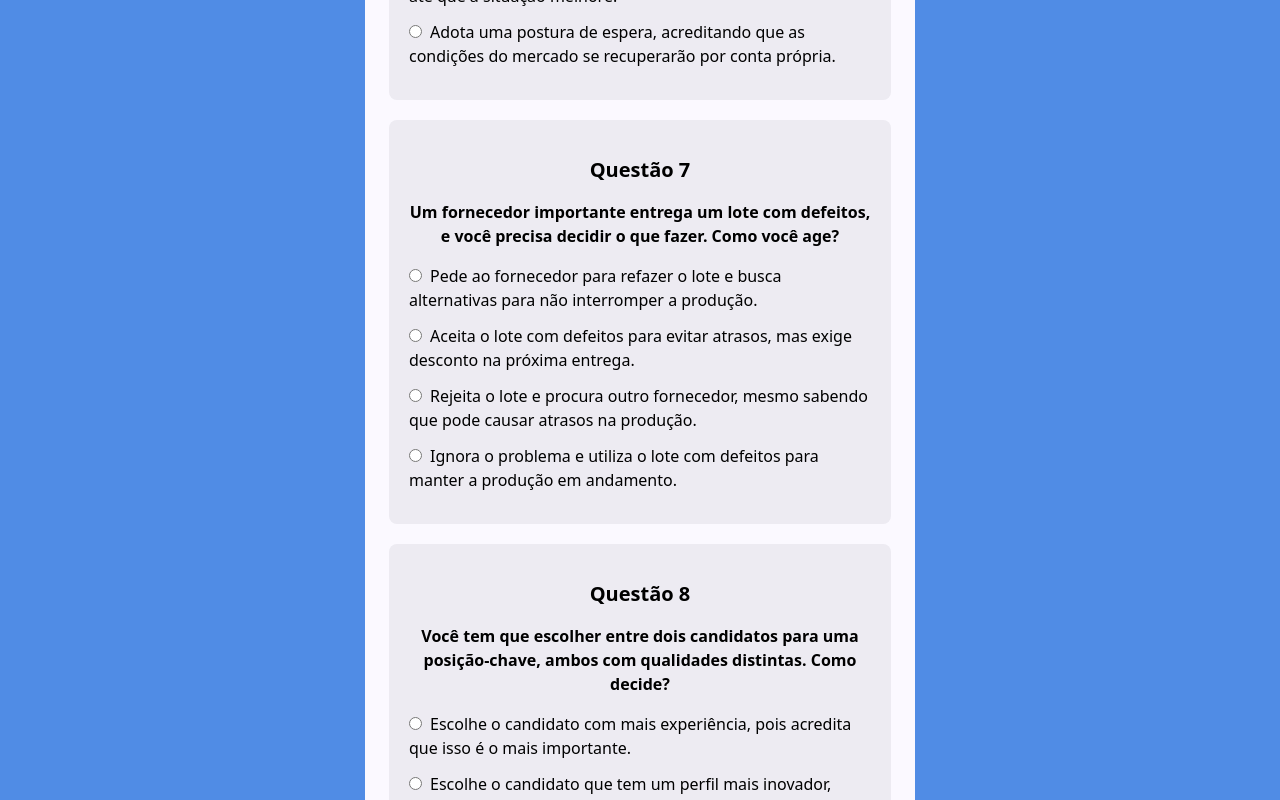
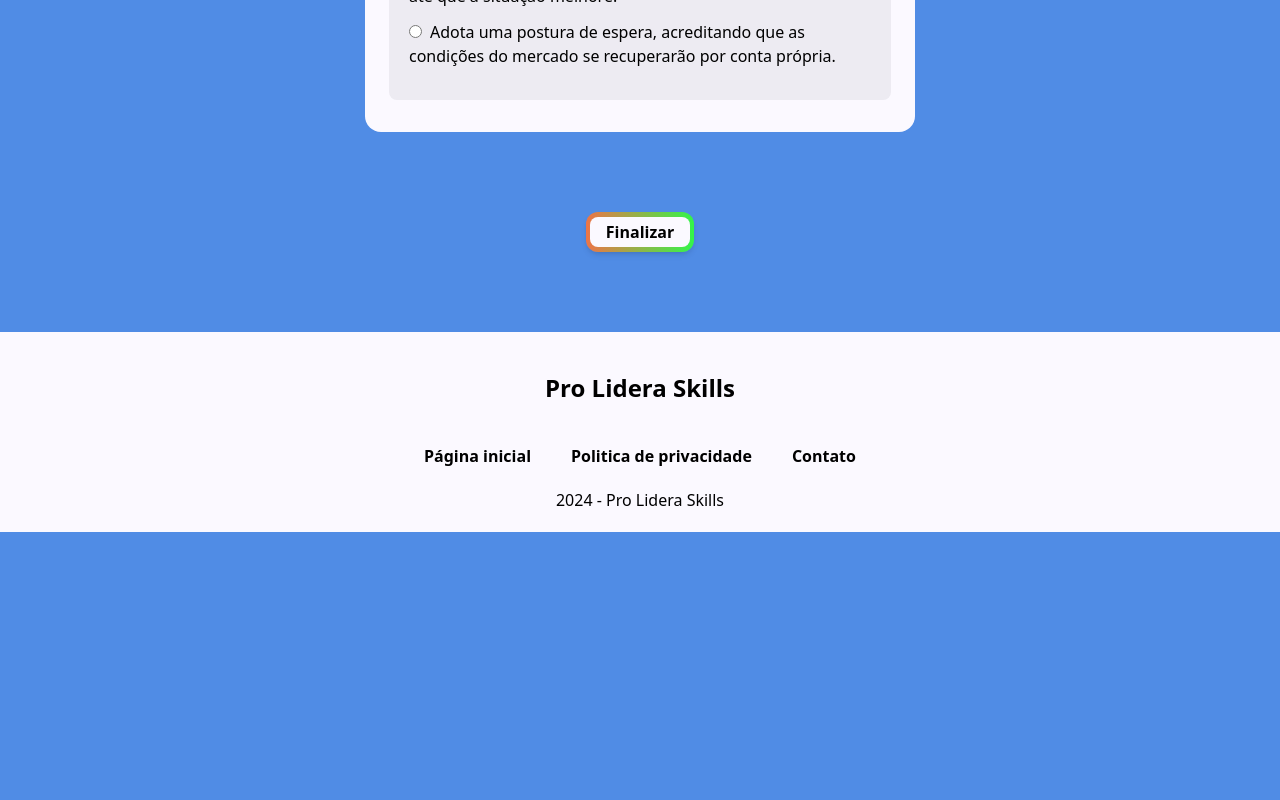
Before and after one commit to softexrecifepe/PI-PRO-LIDERA-TURMA-09-EQUIPE-02, a Next.js app: page /pages/quests1-2 in a window 1280 px wide. Shown: the part 2640-3440 px from the top of the page. After the commit the page ends 3172 px from the top, so only its background shows below. Built offline with nearby package versions, Linux system fonts and the light colour scheme.

Commit message:
Reduce question per page

```diff
--- a/src/app/components/forms.tsx
+++ b/src/app/components/forms.tsx
@@ -6,7 +6,7 @@ export function Forms() {
   return(
     <div  className="bg-box w-[550px] mt-6 mx-auto p-3 text-center rounded-2xl">
     {
-      Data.map(question => (    //mapeia todos elementos do question,
+      Data.slice(0, 6).map(question => (    //mapeia todos elementos do question,
                                 //realizando um comportamento para cada um
         <div className="p-5 rounded-lg mx-w-[400px] mx-3 my-5 bg-question">
         <h2 className="my-4 font-bold text-xl">Questão {question.id}</h2>  {/* pega o id e as perguntas de cada elemento */}
```
